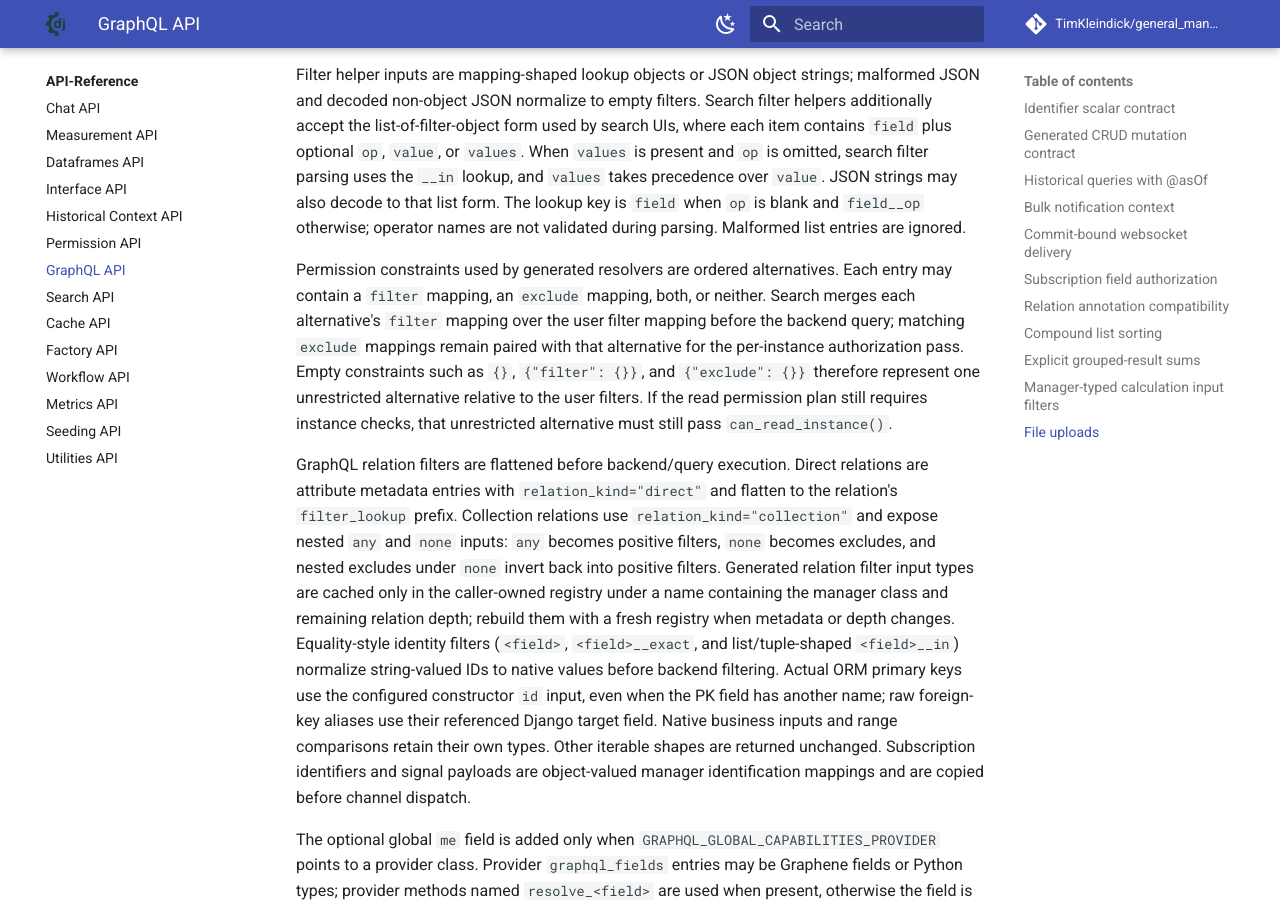
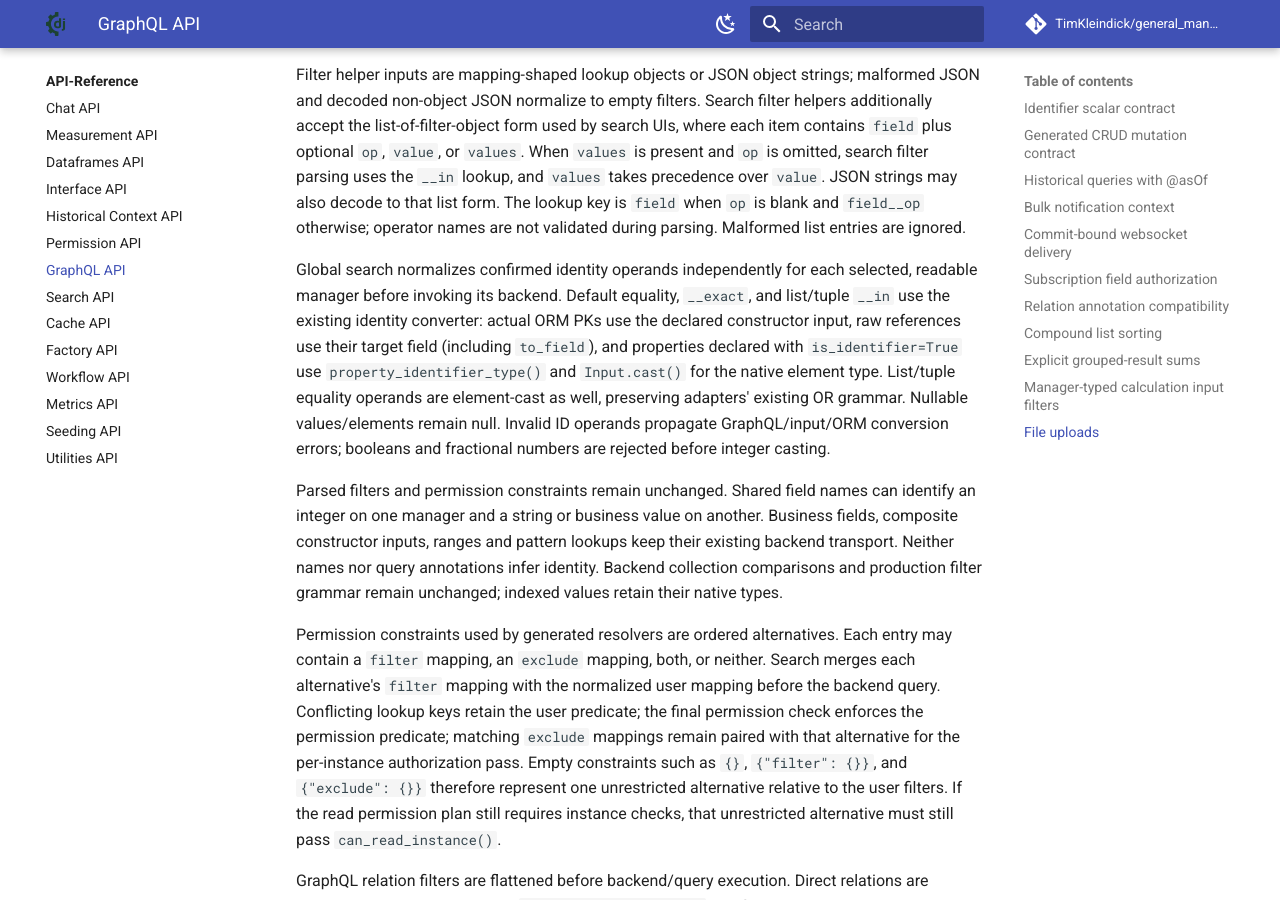
Before and after one commit to TimKleindick/general_manager, an MkDocs documentation site: the page built from docs/api/graphql.md, in a window 1280 px wide and 900 px high, scrolled down 18799 px. Built offline with MkDocs 1.6.1 and Material for MkDocs 9.7.7, drawn with Linux system fonts in a browser that asks for light colours; comment, search, counter and statistics services are not loaded; some of the changed text lies outside the part shown.

Commit message:
fix: normalize global search native identity filters

```diff
--- a/docs/api/graphql.md
+++ b/docs/api/graphql.md
@@ -124,9 +124,9 @@ The descriptor exposes `is_identifier` alongside `graphql_type_hint` through
 definition. Filterable declared identities use that flag for equality/`exact`
 (`ID`) and membership (`[ID]`) input scalars; ordered comparisons retain the
 native type and existing backend filter semantics. The flag does not enable
-filtering or supply a query annotation. Global-search normalization of native
-property filters is a separate follow-up; this declaration does not supply a
-source ORM field or constructor input for such conversion.
+filtering or supply a query annotation. Global search consumes the same
+metadata for configured property filters, using the validated native element
+type and standard `Input.cast()` conversion. No source ORM field is inferred.
 
 Unsupported identity annotations fail schema generation with a field-specific
 `TypeError`: booleans, floats, untyped collections, nested collections,
@@ -796,10 +796,29 @@ decode to that list form. The lookup key is `field` when `op` is blank and
 `field__op` otherwise; operator names are not validated during parsing.
 Malformed list entries are ignored.
 
+Global search normalizes confirmed identity operands independently for each
+selected, readable manager before invoking its backend. Default equality,
+`__exact`, and list/tuple `__in` use the existing identity converter: actual ORM
+PKs use the declared constructor input, raw references use their target field
+(including `to_field`), and properties declared with `is_identifier=True` use
+`property_identifier_type()` and `Input.cast()` for the native element type.
+List/tuple equality operands are element-cast as well, preserving adapters'
+existing OR grammar. Nullable values/elements
+remain null. Invalid ID operands propagate GraphQL/input/ORM conversion errors;
+booleans and fractional numbers are rejected before integer casting.
+
+Parsed filters and permission constraints remain unchanged. Shared field names
+can identify an integer on one manager and a string or business value on another.
+Business fields, composite constructor inputs, ranges and pattern lookups keep
+their existing backend transport. Neither names nor query annotations infer
+identity. Backend collection comparisons and production filter grammar remain
+unchanged; indexed values retain their native types.
+
 Permission constraints used by generated resolvers are ordered alternatives.
 Each entry may contain a `filter` mapping, an `exclude` mapping, both, or
-neither. Search merges each alternative's `filter` mapping over the user filter
-mapping before the backend query; matching `exclude` mappings remain paired
+neither. Search merges each alternative's `filter` mapping with the normalized
+user mapping before the backend query. Conflicting lookup keys retain the user
+predicate; the final permission check enforces the permission predicate; matching `exclude` mappings remain paired
 with that alternative for the per-instance authorization pass. Empty
 constraints such as `{}`, `{"filter": {}}`, and `{"exclude": {}}` therefore
 represent one unrestricted alternative relative to the user filters. If the
```
Also changed, not shown: docs/concepts/search.md (+14 -6 lines), docs/examples/graphql_queries.md (+23 -0 lines), docs/howto/search.md (+21 -0 lines), 2 other files.
